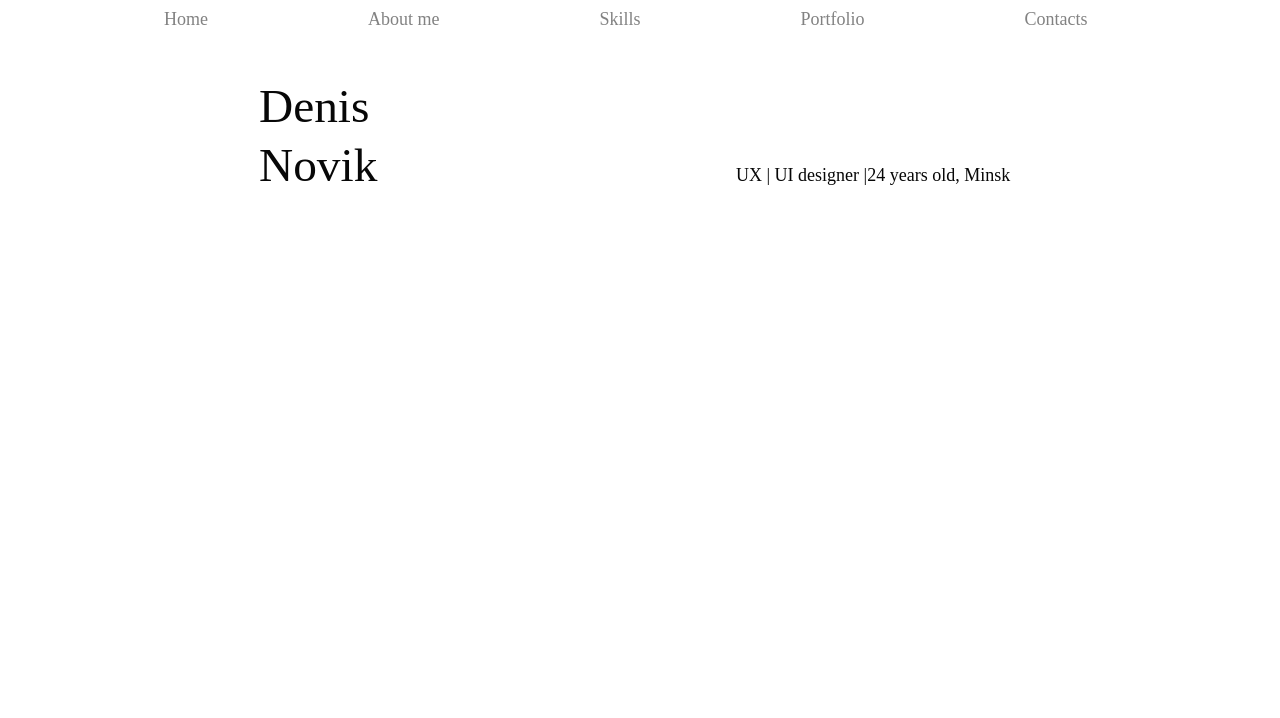
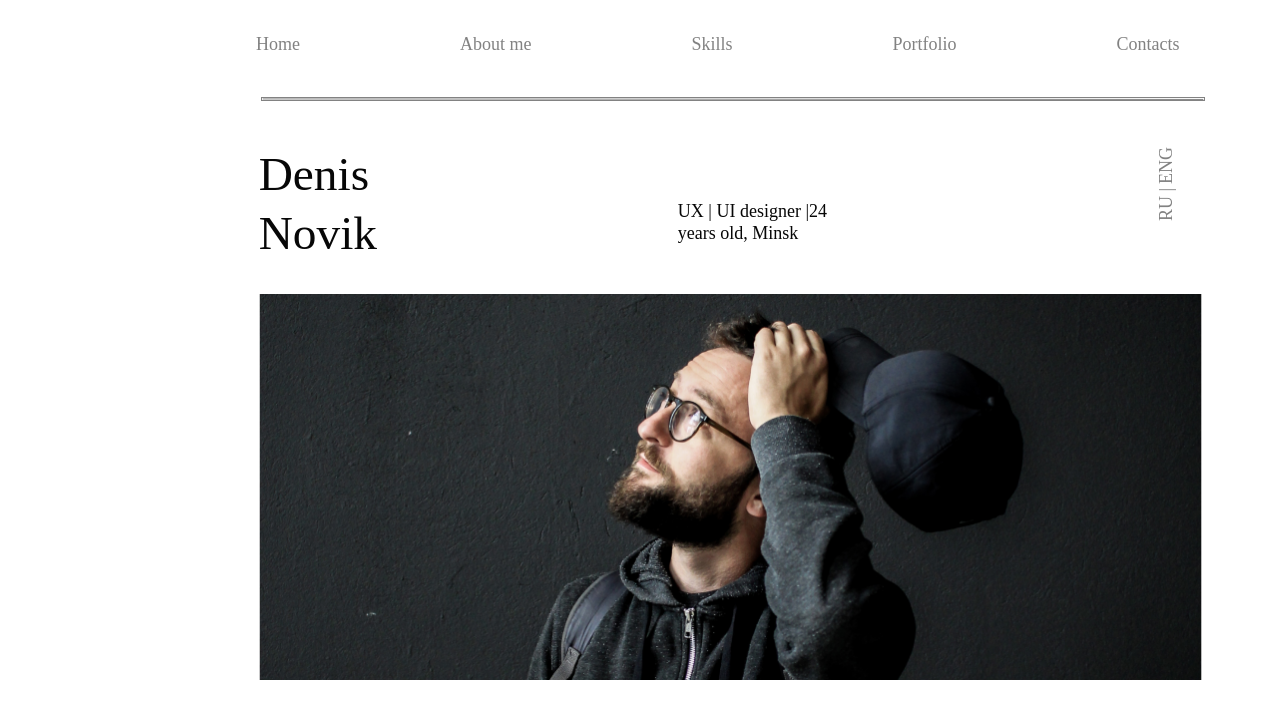
Before and after one commit to koman4git/firstProject, a plain HTML site: page index.html in a window 1280 px wide. Shown: the top 718 px of the page. Drawn offline with Linux system fonts and the light colour scheme.

Commit message:
добавление фото

```diff
--- a/index.html
+++ b/index.html
@@ -10,14 +10,24 @@
         <header>
             <nav class="header-menu">
                 <a href="#">Home</a>
-                <a href="#">About me</a>
-                <a href="#">Skills</a>
-                <a href="#">Portfolio</a>
-                <a href="#">Contacts</a>
+                <a class="a-header-menu" href="#">About me</a>
+                <a class="a-header-menu" href="#">Skills</a>
+                <a class="a-header-menu" href="#">Portfolio</a>
+                <a class="a-header-menu" href="#">Contacts</a>
             </nav>
-            <p class="header-name p-header">Denis Novik</p>
-            <p class="header-age p-header">UX | UI designer |24 years old, Minsk</p>
-            <p class="header-language p-header">RU | ENG</p>
+            <svg class= "svg-line" width="942" height="2" viewBox="0 0 942 2" fill="none" xmlns="http://www.w3.org/2000/svg">
+                <path d="M0.693848 0.941406L941.298 1.44141" stroke="#828282"/>
+            </svg>
+            <div class="empty"></div>
+            <div class="underHeader">
+               <p class="header-name p-header">Denis Novik</p>
+                <p class="header-age p-header">UX | UI designer |24 years old, Minsk</p>
+                <div class="header-language">
+                <a href="#">RU |</a>
+                <a href="#">ENG</a>
+                </div>
+            </div>
+            <img class="main-foto" src="img/BSPP2266.png" width="943.61" height="387" alt="Заглавное фото">
         </header>
     </div>
 </body>
--- a/style.css
+++ b/style.css
@@ -6,34 +6,68 @@ header{
     margin: 0 auto;
 }
 a{
-    margin-left: 156px;
     text-decoration: none;
     font-family: Gilroy-Bold;
     font-size: 18px;
     line-height: 22px;
     color: #828282;
 }
+.a-header-menu{
+    margin-left: 156px;
+}
 .p-header{
     display: inline-block;
-
+}
+.header-menu{
+    margin: 33.05px 252px 31.86px 248px;
+    width: 943px;
+}
+.empty{
+    content: "";
+    height: auto;
+}
+.svg-line{
+    margin: 0 250px 0 253px;
+    border: 1px solid #828282;
+    transform: matrix(1, 0, 0, 1, 0, 0);
+}
+.underHeader{
+    width: 943.61px;
+    display: flex;
+    margin: 0 250.69px 0 250.69px;
 }
 .header-name{
-    margin-left: 251px;
     font-family: Gilroy-Bold;
     font-size: 47.3392px;
     line-height: 59px;
     color: #070707;
     width: 123px;
     height: 118px;
+    margin: 39.69px 0 30.64px 0;
 }
 .header-language{
-    margin-right: 247px;
+    transform: rotate(270deg);
+    width: 75px;
+    height: 20px;
+    font-family: Gilroy-Bold;
+    font-size: 16px;
+    line-height: 20px;
+    color: #828282;
+    margin: 69.5px 0 0 0;
 }
 .header-age{
-    margin: 0 297px 0 350px;
+    margin: 94.77px 297px 0 297.5px;
     font-family: Gilroy-Medium;
     font-size: 18px;
     line-height: 22px;
     color: #070707;
-
+    width: 155px;
+    height: 44px;
+    font-family: Gilroy-Medium;
+    font-size: 18px;
+    line-height: 22px;
+    color: #070707;
 }
+.main-foto{
+    margin: 0 250.69px 0 250.69px;
+}
```
Also changed, not shown: img/BSPP2266.png (added).
